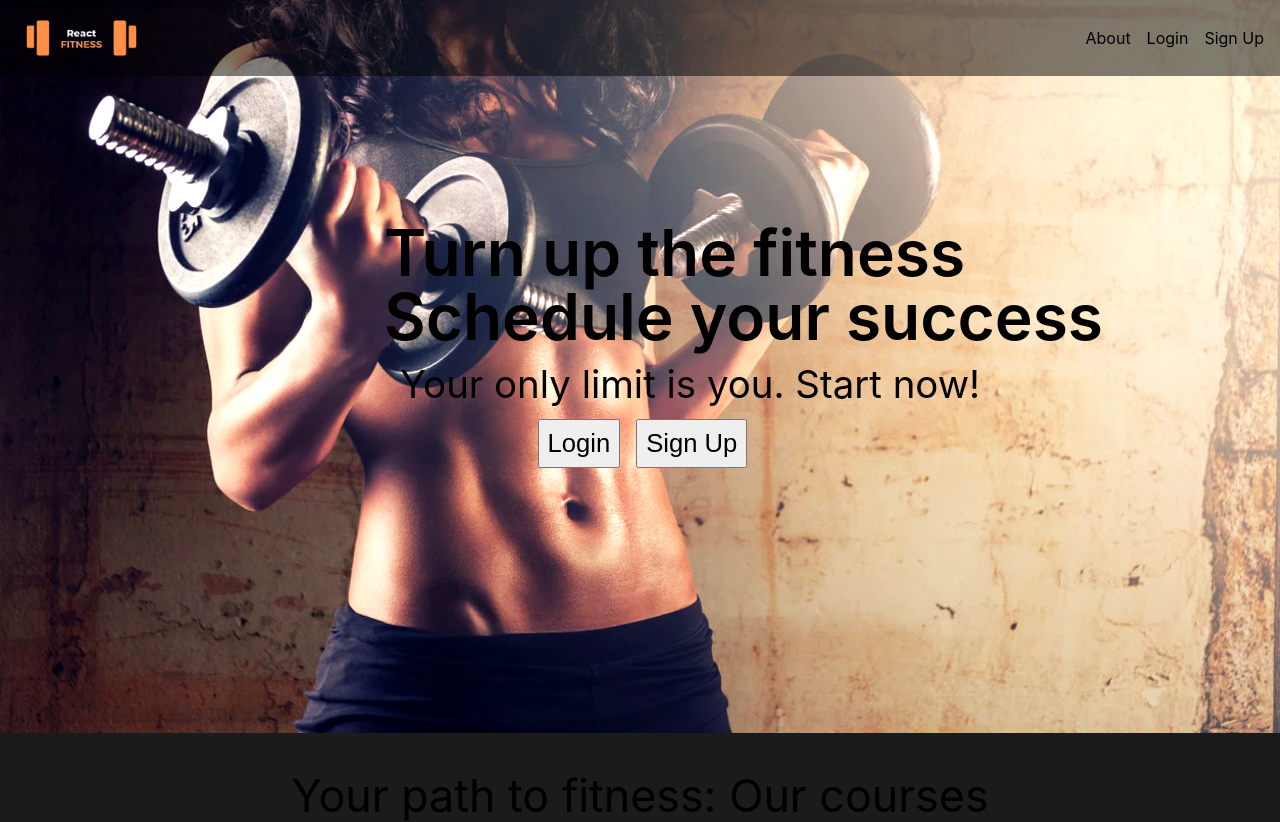
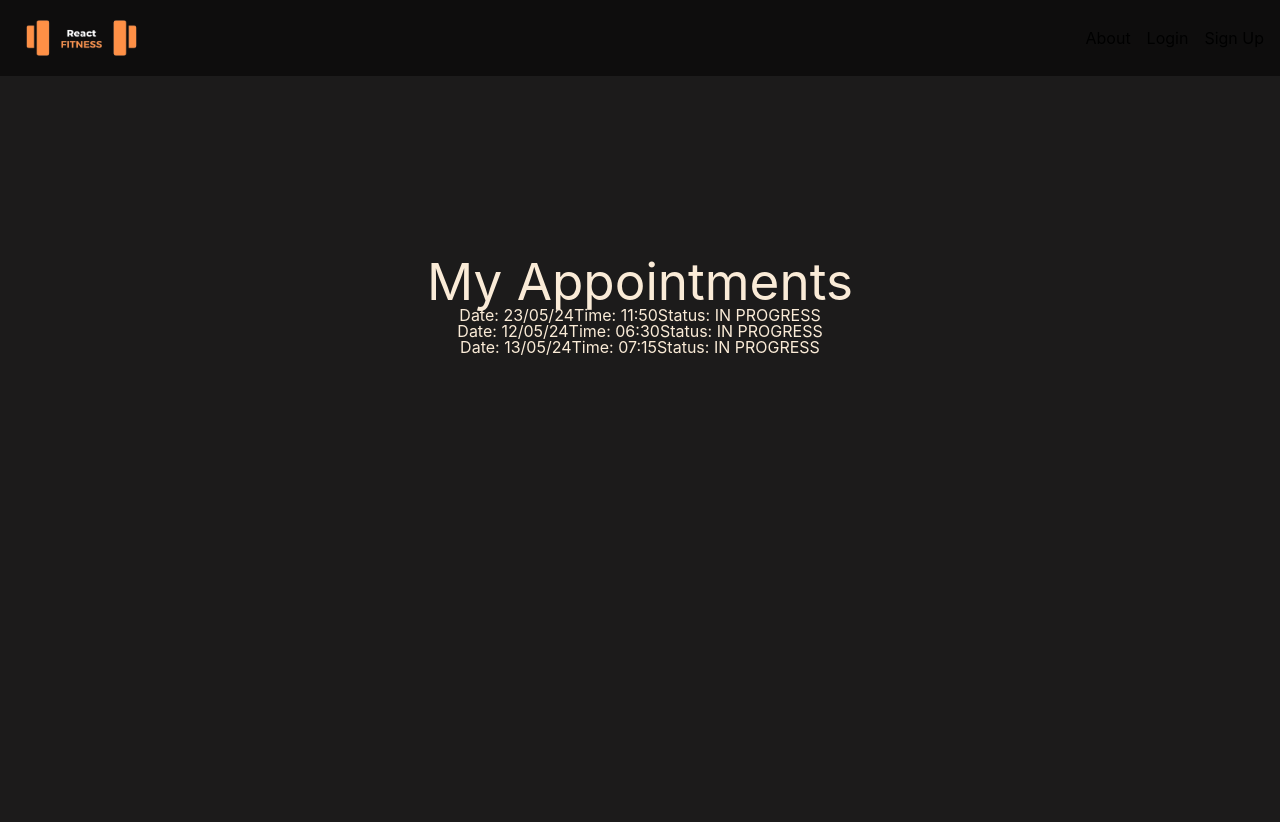
Before and after one commit to CamilaCastro98/Gestor_de_turnos, a React (Vite) app in the folder front/vite-project/: page / in a window 1280 px wide. Shown: the top 822 px of the page. After the commit the page ends 800 px from the top, so only its background shows below. Built offline with nearby package versions, Linux system fonts and the light colour scheme.

Commit message:
Corregir id de appointments

```diff
--- a/front/vite-project/src/App.jsx
+++ b/front/vite-project/src/App.jsx
@@ -8,8 +8,8 @@ function App() {
   return (
     <>
       < Navbar/>
-      < Home />
-      {/* < MySchedule/> */}
+      {/* < Home /> */}
+      < MySchedule/>
     </>
   )
 
--- a/front/vite-project/src/components/Appointment/Appointment.jsx
+++ b/front/vite-project/src/components/Appointment/Appointment.jsx
@@ -1,9 +1,9 @@
-const Appointment = ({date,time,status}) => {
+const Appointment = ({date,time,status,id}) => {
     return (
-        <div>
-            <p>Date: {date}</p>
-            <p>Time: {time}</p>
-            <p>Status: {status}</p>
+        <div key={id}>
+            <span>Date: {date}</span>
+            <span>Time: {time}</span>
+            <span>Status: {status}</span>
 
         </div>
     )
--- a/front/vite-project/src/components/Header/HeaderTitle/HeaderTitle.module.css
+++ b/front/vite-project/src/components/Header/HeaderTitle/HeaderTitle.module.css
@@ -1,7 +1,7 @@
 .container {
     position: absolute;
     top: 30%;
-    left: 30%;
+    left: 27%;
 }
 
 .headerTitle {
--- a/front/vite-project/src/helpers/mySchedule.js
+++ b/front/vite-project/src/helpers/mySchedule.js
@@ -1,17 +1,20 @@
 export const mySchedule = [
         {
+            id:1,
             date: "23/05/24",
             time: "11:50",
             status: "IN PROGRESS",
             userId: 1,
         },
         {
+            id:2,
             date: "12/05/24",
             time: "06:30",
             status: "IN PROGRESS",
             userId: 1,
         },
         {
+            id:3,
             date: "13/05/24",
             time: "07:15",
             status: "IN PROGRESS",
--- a/front/vite-project/src/views/MySchedule.jsx
+++ b/front/vite-project/src/views/MySchedule.jsx
@@ -1,17 +1,19 @@
 import {mySchedule} from "../helpers/mySchedule"
 import Appointment from "../components/Appointment/Appointment"
 import {useState} from 'react'
+import styles from "./MySchedule.module.css"
 
 const MySchedule = () => {
     const [appointments, setAppointments] = useState(mySchedule)
 
     return (
-        <>
+        <div className={styles.appsContainer}>
+            <h1>My Appointments</h1>
             {appointments.map(app => {
-                return <Appointment date={app.date} time={app.time} status={app.status}/>
+                return <Appointment key={app.id} {...app}/>
             })}
 
-        </>
+        </div>
     )
 
 }
--- /dev/null
+++ b/front/vite-project/src/views/MySchedule.module.css
@@ -0,0 +1,10 @@
+.appsContainer {
+    display: flex;
+    flex-direction: column;
+    align-items: center;
+    color: antiquewhite;
+}
+.appsContainer h1 {
+    padding-top: 20vw;
+    font-size: 4vw;
+}
```
